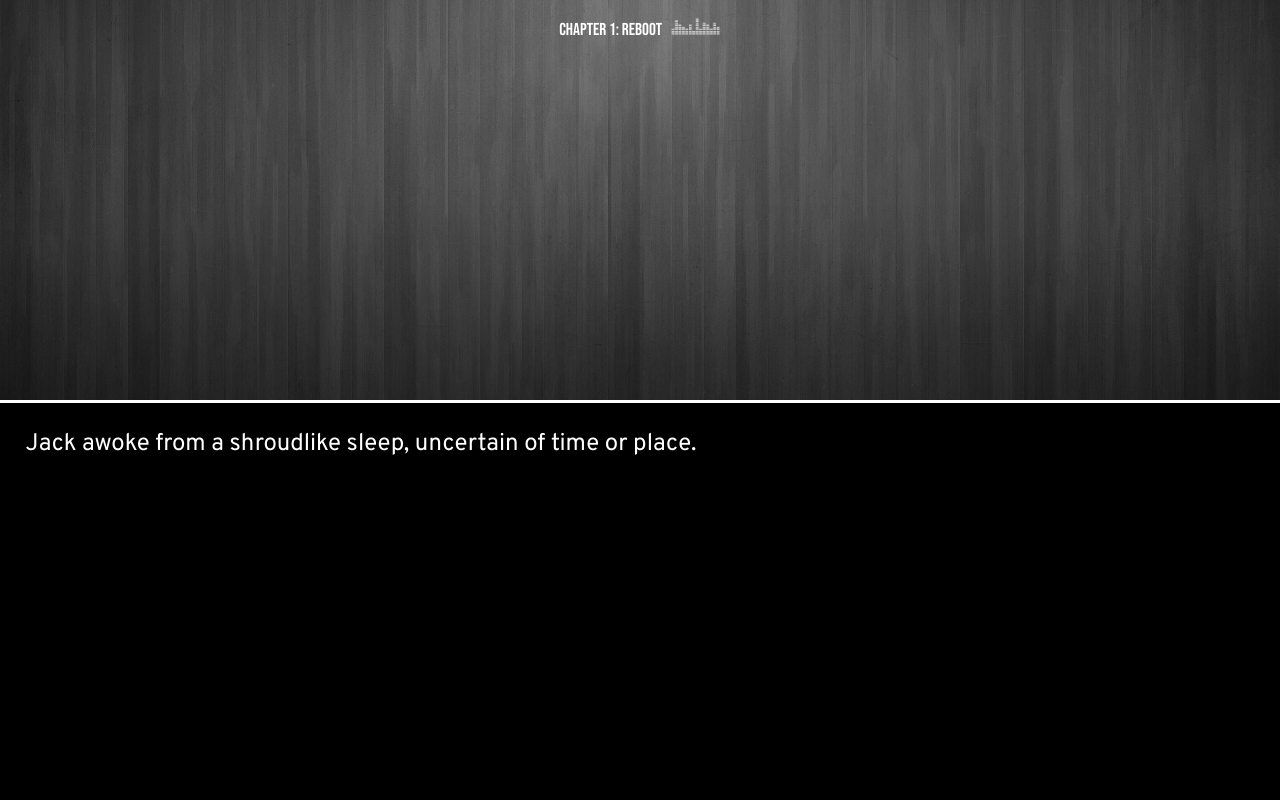
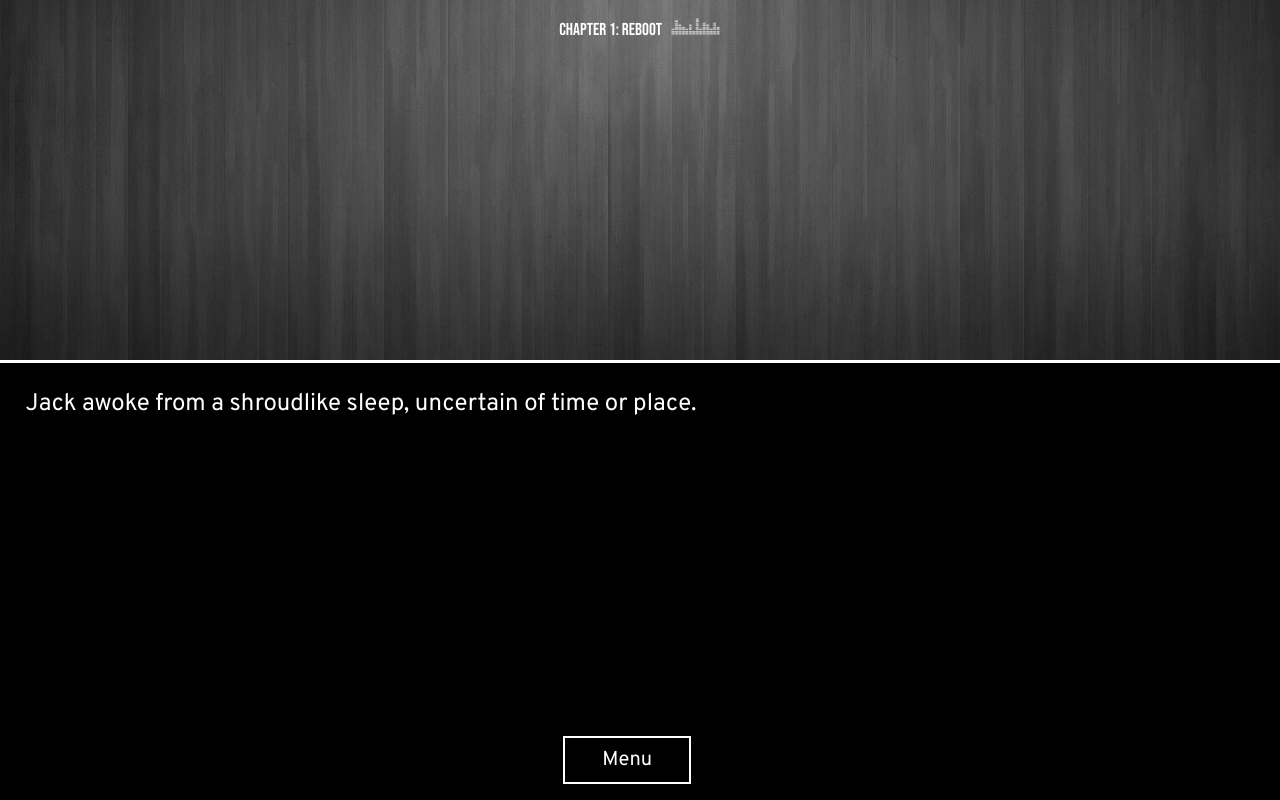
Before and after one commit to hliutongco/homegrown, a React (Create React App) app: page / in a window 1280 px wide. Built offline with nearby package versions, Linux system fonts and the light colour scheme.

Commit message:
add basic menu styling

```diff
--- a/src/App.js
+++ b/src/App.js
@@ -1,31 +1,35 @@
 import React, {createContext, useEffect, useReducer} from 'react';
 import './stylesheets/App.scss';
 import GameContainer from './containers/GameContainer';
+import Menu from './components/Menu';
 import {jackTableOfContents} from './scripts/tableOfContents';
-import {increaseLine, decreaseLine} from './actions';
+import {increaseLine, decreaseLine, spaceBar} from './actions';
 
 export const ChapContext = createContext()
-const initialState = {chapter: 0, line: 0}
+const initialState = {chapter: 0, line: 0, keycode: null}
 
 const increaseLineHandler = (state) => {
+  if(state.chapter === jackTableOfContents.length - 1) return state
+
   const chapLength = jackTableOfContents[state.chapter].length
-  const changeChap = {chapter: state.chapter + 1, line: 0}
-  const changeLine = {...state, line: state.line + 1}
-  if(state.chapter === jackTableOfContents.length - 1) return state
+  const newObj = {...state, keycode: "ArrowRight"}
+  const changeChap = {...newObj, chapter: state.chapter + 1, line: 0}
+  const changeLine = {...newObj, line: state.line + 1}
   return state.line === chapLength - 1 ? changeChap : changeLine
 }
 
 const decreaseLineHandler = (state) => {
-  if(!state.line && !state.chapter){
-    return state
-  }
-  else if(!state.line && state.chapter) {
+  if(!state.line && !state.chapter) return state
+
+  const newObj = {...state, keycode: "ArrowLeft"}
+
+  if(!state.line && state.chapter) {
     const prevChap = state.chapter - 1
     const lastLine = jackTableOfContents[prevChap].length - 1
-    return {...state, chapter: prevChap, line: lastLine}
+    return {...newObj, chapter: prevChap, line: lastLine}
   }
   else {
-    return {...state, line: state.line - 1}
+    return {...newObj, line: state.line - 1}
   }
 }
 
@@ -35,17 +39,23 @@ const reducer = (state, action) => {
       return increaseLineHandler(state);
     case "decreaseLine":
       return decreaseLineHandler(state)
+    case "spaceBar":
+      return {...state,  keycode: "Space"}
     default:
       return state;
   }
 }
 
 const handleKeypress = (code, dispatch) => {
+
   if(code === "ArrowRight"){
     dispatch(increaseLine)
   }
   else if(code === "ArrowLeft"){
     dispatch(decreaseLine)
+  }
+  else if (code === "Space"){
+    dispatch(spaceBar)
   }
 }
 
@@ -59,8 +69,8 @@ function App() {
   return (
     <ChapContext.Provider value={[state, dispatch]}>
       <GameContainer/>
+      <Menu/>
     </ChapContext.Provider>
-
   );
 }
 
--- a/src/actions.js
+++ b/src/actions.js
@@ -5,3 +5,7 @@ export const increaseLine = {
 export const decreaseLine = {
     type: "decreaseLine"
   }
+
+  export const spaceBar = {
+    type: "spaceBar"
+  }
--- /dev/null
+++ b/src/components/Menu.js
@@ -0,0 +1,19 @@
+import React, {useState} from 'react';
+import '../stylesheets/Menu.scss'
+
+export default function Menu(){
+  const [clicked, toggleClick] = useState(false)
+  const handleClick = () => {
+    toggleClick(!clicked)
+  }
+  const showButton = !clicked ? "hidden" : ""
+  return (
+    <div id="menu">
+      <button onClick={handleClick} className={clicked ? "clicked" : ""}>Menu</button>
+      <button className={showButton}>Save</button>
+      <button className={showButton}>Load</button>
+      <button className={showButton}>Chapters</button>
+      <button className={showButton}>Exit</button>
+    </div>
+  )
+}
--- a/src/components/Script.js
+++ b/src/components/Script.js
@@ -1,24 +1,22 @@
 import React, {useRef, useEffect} from 'react';
 import Typist from 'react-typist';
 
-export default function Script({id, text = ""}) {
+export default function Script({id, text = "", keycode}) {
+  const ref = useRef()
+  useEffect(()  =>  {
+    ref.current = text
+  }, [text])
+
   const typist = (
     <Typist key={id} cursor={{show: false}} avgTypingDelay={10} stdTypingDelay={10}>
       <p>{text}</p>
     </Typist>
   )
-
   const noTypist = <p>{text}</p>
-
-  const ref = useRef()
-
-  useEffect(()  =>  {
-    ref.current = text
-  }, [text])
 
   return (
     <div id="script">
-      {ref.current === text ? noTypist : typist}
+      {keycode !== "ArrowRight" || ref.current === text ? noTypist : typist}
     </div>
   )
 }
--- a/src/containers/GameContainer.js
+++ b/src/containers/GameContainer.js
@@ -20,7 +20,7 @@ export default function GameContainer() {
     <div id="game-container" onClick={handleClick}>
       <p>Chapter {state.chapter + 1}: {chapterTitle} <img src="/music-bars.gif" alt="music bars"/></p>
       <UpperContainer id={`${state.chapter}${state.line}`} scriptObj={scriptObj}/>
-      <Script id={`${state.chapter}${state.line}`} text={scriptObj.text}/>
+      <Script id={`${state.chapter}${state.line}`} text={scriptObj.text} keycode={state.keycode}/>
     </div>
   )
 }
--- a/src/containers/UpperContainer.js
+++ b/src/containers/UpperContainer.js
@@ -14,7 +14,7 @@ export default function UpperContainer({id, scriptObj}){
   }, [bg])
 
   return (
-    <div key={id} className={bg && bg !== ref.current ? "fade-in" : ""} style={bgStyling} id="upper-container">
+    <div className={bg && bg !== ref.current ? "fade-in" : ""} style={bgStyling} id="upper-container">
       <SecondaryScript text={text2} type={type} speaker={speaker}/>
     </div>
   )
--- a/src/stylesheets/GameContainer.scss
+++ b/src/stylesheets/GameContainer.scss
@@ -38,7 +38,7 @@
 
 #game-container {
   font-family: 'Overpass', sans-serif;
-  height: 100vh;
+  height: 90vh;
   width: 100vw;
 
   > p {
@@ -60,6 +60,7 @@
 #script {
   border-top: 3px solid white;
   height: calc(50% - 3px);
+  overflow-y: scroll;
 
   p {
     margin: 2%;
--- /dev/null
+++ b/src/stylesheets/Menu.scss
@@ -0,0 +1,39 @@
+#menu {
+  height: 10vh;
+  display: flex;
+  align-items: center;
+  justify-content: center;
+
+  button {
+    margin-right: 2%;
+    min-width: 10%;
+    overflow-x: hidden;
+    text-overflow: ellipsis;
+    font-size: calc(0.7em + 0.7vw);
+    font-family: 'Overpass', sans-serif;
+    color: white;
+    background-color: black;
+    border: 2px solid white;
+    outline: none;
+    padding: 0.7% 1.5%;
+  }
+
+  button:hover, .clicked {
+    color: black;
+    background-color: white;
+  }
+}
+
+.hidden {
+  display: none;
+}
+
+// .fake-padding {
+//   z-index: -972;
+//   margin: auto;
+// }
+
+// #menu-container {
+//   z-index: -972;
+//   display: flex;
+// }
```
